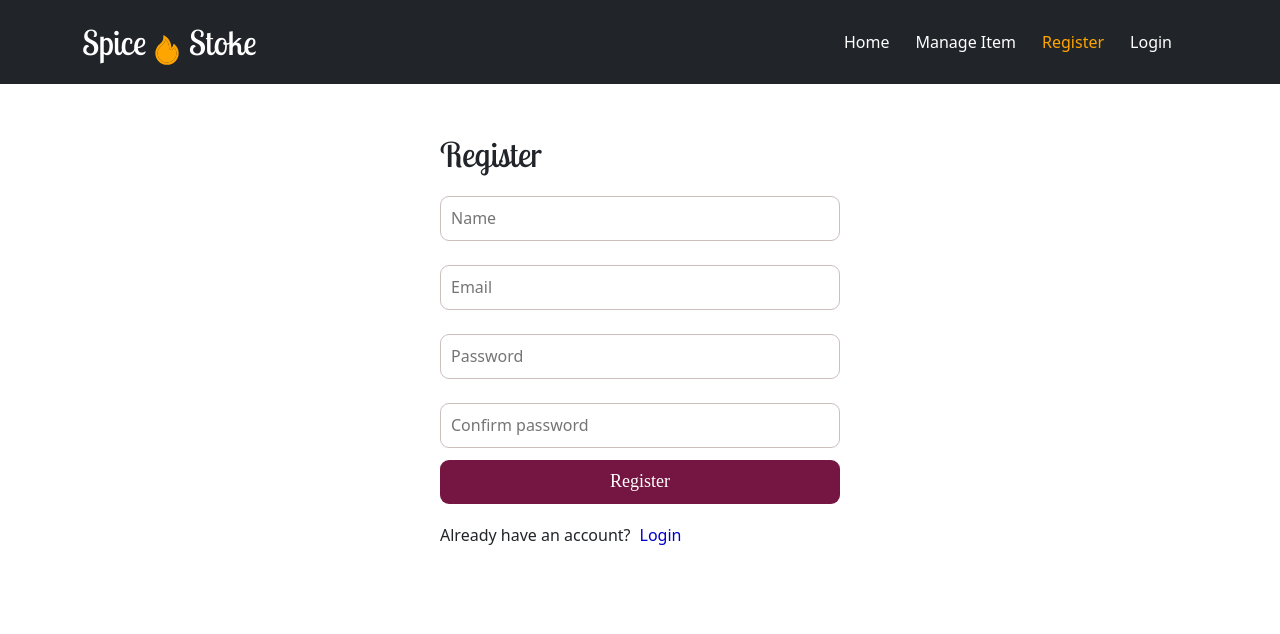
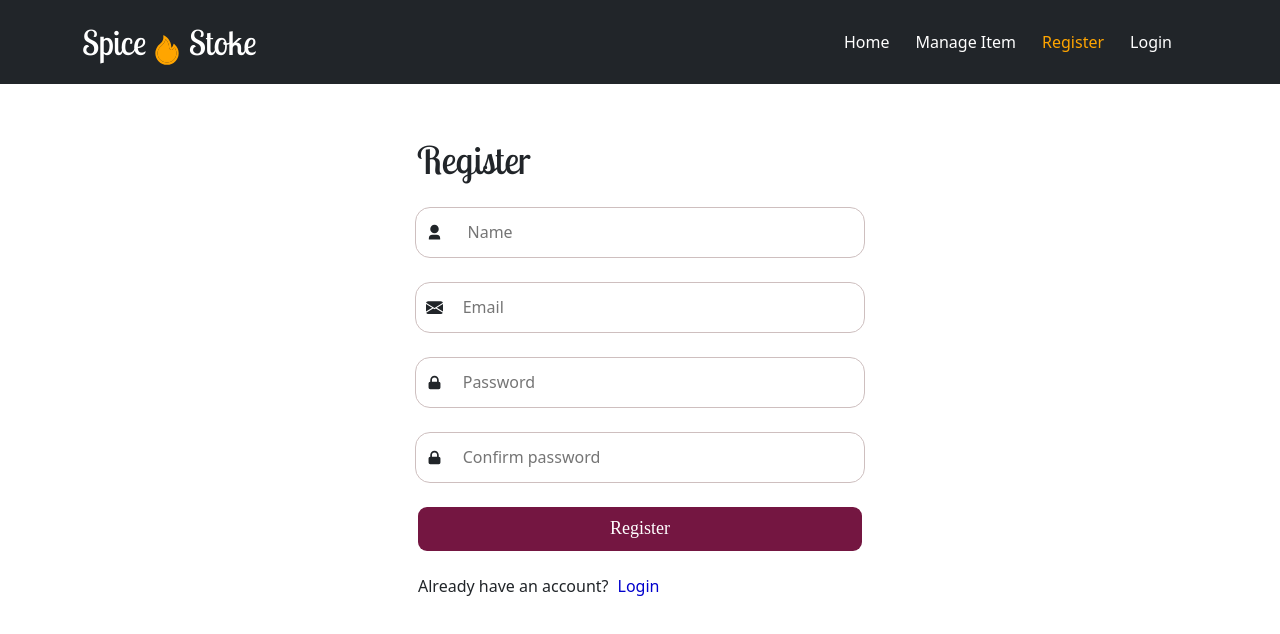
Before and after one commit to abidhossain2/spice-storage-site-client-side, a React (Create React App) app: page /register in a window 1280 px wide. Shown: the top 634 px of the page. Built offline with nearby package versions, Linux system fonts and the light colour scheme; no server answers; a web font is replaced by a local one.

Commit message:
update quantity

```diff
--- a/src/Pages/AddInventoryItem/AddInventoryItem.css
+++ b/src/Pages/AddInventoryItem/AddInventoryItem.css
@@ -1,6 +1,6 @@
 .form-container{
     width: 400px;
-    margin:51px auto;
+    margin:118px auto;
 }
 
 .form-container input{
--- a/src/Pages/Banner/Banner.css
+++ b/src/Pages/Banner/Banner.css
@@ -8,7 +8,7 @@
 
 .header-txt{
     position: absolute;
-    top: 16%;
+    top: 35%;
     left: 34%;
 }
 
--- a/src/Pages/Header/Header.css
+++ b/src/Pages/Header/Header.css
@@ -1,9 +1,9 @@
-/* .header{
-    position: absolute;
-    width: 974px;
-    left: 19%;
-    top: 24%;
-} */
+.header{
+    position: fixed;
+    width: 100%;
+    top: 0;
+    z-index: 1;
+}
 
 .heading{
     font-family: 'Lobster Two', cursive;
--- a/src/Pages/Inventory/Inventory.css
+++ b/src/Pages/Inventory/Inventory.css
@@ -42,3 +42,14 @@
     /* border: 2px solid #e3c102; */
     color: white;
 }
+
+.back-icon{
+    font-size: 22px;
+}
+
+.back-btn{
+    border: none;
+    background-color: transparent;
+    margin-top: 10px;
+    margin-left: 15px;
+}
--- a/src/Pages/Login/Login.css
+++ b/src/Pages/Login/Login.css
@@ -1,3 +1,36 @@
+.login-form-container {
+    width: 400px;
+    margin: 120px auto;
+}
+.login-form-container h4{
+    font-family: 'Lobster Two';
+    font-size: 38px;
+}
+.login-email-container, .login-pass-container {
+    display: flex;
+    align-content: center;
+    height: 44px;
+    border: 1px solid gray;
+    border-radius: 9px;
+}
+
+.login-icon-container {
+    padding: 8px;
+}
+
+.email-input-container, .pass-input-container {
+    height: 100%;
+    width: 296px;
+    margin-left: 0px;
+}
+
+.email-input, .pass-input {
+    height: 100%;
+    margin: 0px;
+    border: none;
+    outline: none;
+}
+
 .reset-pass-link {
     color: mediumblue;
     font-size: 17px;
@@ -26,6 +59,7 @@
     color: white;
     margin-top: 11px;
 }
+
 .google-btn {
     border: none;
     background: #741641;
@@ -39,24 +73,25 @@
     margin-top: 11px;
 }
 
-.line-container{
+.line-container {
     height: 42px;
     display: flex;
     align-items: center;
 }
 
-.line-1, .line-2{
+.line-1,
+.line-2 {
     width: 178px;
     height: 1px;
     background-color: black;
 }
 
-.or{
+.or {
     font-size: 18px;
     padding: 15px;
 }
 
-.google-icon{
+.google-icon {
     font-size: 24px;
     margin-right: 20px;
 }
--- a/src/Pages/Login/Login.js
+++ b/src/Pages/Login/Login.js
@@ -3,9 +3,11 @@ import { useAuthState, useSendPasswordResetEmail, useSignInWithEmailAndPassword,
 import { Link, useLocation, useNavigate } from 'react-router-dom';
 import auth from '../../firebase.init';
 import { toast } from 'react-toastify'
-import {IoLogoGoogle} from 'react-icons/io'
+import { IoLogoGoogle } from 'react-icons/io'
 import './Login.css'
 import Header from '../Header/Header';
+import{HiLockClosed} from 'react-icons/hi'
+import{BsEnvelopeFill} from 'react-icons/bs'
 
 const Login = () => {
     const navigate = useNavigate();
@@ -41,11 +43,25 @@ const Login = () => {
     return (
         <div>
             <Header></Header>
-            <div className='form-container'>
+            <div className='login-form-container'>
                 <h4>Log In</h4>
                 <form onSubmit={signUser}>
-                    <input type="email" placeholder="Email" value={email} onChange={handleEmail} required /> <br />
-                    <input type="password" placeholder="Password" value={password} onChange={handlePassword} required /> <br />
+                    <div className='login-email-container'>
+                        <div className='login-icon-container'>
+                            <BsEnvelopeFill className='user-icon'></BsEnvelopeFill>
+                        </div>
+                        <div className="email-input-container">
+                            <input className='email-input' type="email" placeholder="Email" value={email} onChange={handleEmail} required />
+                        </div>
+                    </div> <br />
+                    <div className='login-pass-container'>
+                        <div className='login-icon-container'>
+                            <HiLockClosed className='user-icon'></HiLockClosed>
+                        </div>
+                        <div className="pass-input-container">
+                            <input className='pass-input' type="password" placeholder="Password" value={password} onChange={handlePassword} required />
+                        </div>
+                    </div> <br />
                     <button className='login-btn'>Login</button>
                 </form>
                 <div className='reset-pass'>
--- a/src/Pages/ManageInventory/ManageInventory.css
+++ b/src/Pages/ManageInventory/ManageInventory.css
@@ -2,7 +2,7 @@
     background: #210a0a;
     width: 143px;
     margin-left: 86%;
-    margin-top: 3%;
+    margin-top: 8%;
     padding: 11px;
     border-radius: 12px;
 }
--- a/src/Pages/MyItem/MyItem.js
+++ b/src/Pages/MyItem/MyItem.js
@@ -12,8 +12,11 @@ const MyItem = (props) => {
             .then(res => res.json())
             .then(data => {
                 console.log(data);
-                window.location.reload();
-                toast('Successfully Deleted')
+                const confirmMsg = window.confirm("Are you sure to delete");
+                if(confirmMsg){
+                    window.location.reload();
+                    toast('Successfully Deleted')
+                }
             })
 
     }
--- a/src/Pages/MyItems/MyItems.css
+++ b/src/Pages/MyItems/MyItems.css
@@ -2,6 +2,6 @@
     display: grid;
     grid-template-columns: repeat(4, 1fr);
     gap: 22px;
-    margin: 30px auto;
+    margin: 169px auto;
     justify-items: center;
 }
--- a/src/Pages/Register/Register.css
+++ b/src/Pages/Register/Register.css
@@ -1,20 +1,78 @@
-.form-container .register-btn{
+.reg-form-container .register-btn {
     border: none;
     background: #741641;
-    width: 100%;
+    width: 83%;
     height: 44px;
     border-radius: 9px;
     font-size: 18px;
     font-family: 'Monda', cursive;
     outline: none;
     color: white;
+    display: block;
+    margin: auto;
 }
-.login-link{
+
+.login-link {
     text-decoration: none;
     margin-left: 9px;
     color: mediumblue;
 }
 
-.exist-login{
+.exist-login {
     margin-top: 19px;
+    width: 300px;
+    margin-left: 53px;
 }
+
+.reg-form-container {
+    width: 550px;
+    margin: 138px auto
+}
+
+.reg-form-container h4 {
+    font-family: 'Lobster Two';
+    margin-left: 52px;
+    font-size: 38px;
+}
+
+.reg-form {
+    margin: 23px auto;
+    width: 536px;
+}
+
+.name-field-container,
+.email-field-container,
+.pass-field-container,
+.confirm-pass-field-container {
+    width: 450px;
+    border: 1px solid #cebfbf;
+    border-radius: 15px;
+    margin: auto;
+    display: flex;
+    align-content: center;
+}
+
+.icon-container {
+    width: 27px;
+    display: flex;
+    align-content: center;
+    justify-content: center;
+    padding-top: 16px;
+    padding-left: 9px;
+}
+.user-icon{
+    font-size: 17px;
+}
+
+.name-field{
+    width: 363px;
+}
+.reg-form input {
+    width: 92%;
+    margin: 1px auto;
+    padding-left: 10px;
+    height: 47px;
+    outline: none;
+    display: block;
+    border: none;
+}
--- a/src/Pages/Register/Register.js
+++ b/src/Pages/Register/Register.js
@@ -4,7 +4,9 @@ import { useCreateUserWithEmailAndPassword } from 'react-firebase-hooks/auth';
 import auth from '../../firebase.init';
 import { Link, useNavigate } from 'react-router-dom';
 import Header from '../Header/Header';
-
+import { RiUser3Fill } from 'react-icons/ri'
+import {BsEnvelopeFill} from 'react-icons/bs'
+import {HiLockClosed} from 'react-icons/hi'
 const Register = () => {
     const backToHome = useNavigate();
     const [name, setName] = useState('');
@@ -12,7 +14,7 @@ const Register = () => {
     const [password, setPassword] = useState('');
     const [confirmpassword, setConfirmPassword] = useState('');
     const [validPass, setValidPass] = useState('');
-    // const [matchPass, setMatchPass] = useState(false);
+    const [matchPass, setMatchPass] = useState('');
     const handleName = e => {
         e.preventDefault();
         setName(e.target.value)
@@ -24,16 +26,24 @@ const Register = () => {
     const handlePassword = e => {
         e.preventDefault();
         setPassword(e.target.value);
-        if(password < 6 ){
+        if (password < 6) {
             setValidPass('password must be 6 characters');
-        }else{
+        } else {
             setValidPass('')
         }
     }
-    const handleConfirmPassword = e => {
+    const validation = e => {
         e.preventDefault();
         setConfirmPassword(e.target.value)
+        if (password == confirmpassword) {
+            setMatchPass('Confirm password should be same as password')
+        } else {
+            setMatchPass("")
+
         }
+
+    }
+
     const [createUserWithEmailAndPassword] = useCreateUserWithEmailAndPassword(auth);
     const createNewUser = e => {
         e.preventDefault();
@@ -44,13 +54,41 @@ const Register = () => {
     return (
         <>
             <Header></Header>
-        <div className='form-container'>
+            <div className='reg-form-container'>
                 <h4>Register</h4>
-            <form onSubmit={createNewUser}>
-                <input type="text"  placeholder="Name" value={name} onChange={handleName} required/> <br />
-                <input type="email" placeholder="Email" value={email} onChange={handleEmail} required/> <br />
-                <input type="password" placeholder="Password" value={password} onChange={handlePassword} required/> <br /> {validPass}
-                <input type="password" placeholder="Confirm password" value={confirmpassword} onChange={handleConfirmPassword} required/> <br />
+                <form onSubmit={createNewUser} className='reg-form'>
+                    <div className='name-field-container'>
+                        <div className='icon-container'>
+                            <RiUser3Fill className='user-icon'></RiUser3Fill>
+                        </div>
+                        <div className='name-field'>
+                            <input type="text" placeholder="Name" value={name} onChange={handleName} required />
+                        </div>
+                    </div> <br />
+                    <div className='email-field-container'>
+                        <div className='icon-container'>
+                            <BsEnvelopeFill className='user-icon'></BsEnvelopeFill>
+                        </div>
+                        <div className="email-container">
+                            <input type="email" placeholder="Email" value={email} onChange={handleEmail} required />
+                        </div>
+                    </div> <br />
+                    <div className='pass-field-container'>
+                        <div className='icon-container'>
+                            <HiLockClosed className='user-icon'></HiLockClosed>
+                        </div>
+                        <div className="pass-field">
+                            <input type="password" placeholder="Password" value={password} onChange={handlePassword} required />
+                        </div>
+                    </div> <br /> {validPass}
+                    <div className='confirm-pass-field-container'>
+                        <div className='icon-container'>
+                            <HiLockClosed className='user-icon'></HiLockClosed>
+                        </div>
+                        <div className="confirm-pass-field">
+                            <input type="password" placeholder="Confirm password" value={confirmpassword} onChange={(e) => validation(e)} required />
+                        </div>
+                    </div> <br /> {matchPass}
                     <button className='register-btn'>Register</button>
                 </form>
                 <div className='exist-login'>
```
Also changed, not shown: src/Pages/Inventory/Inventory.js (+42 -7 lines). Lines whose indentation alone changed are shown as unchanged.
